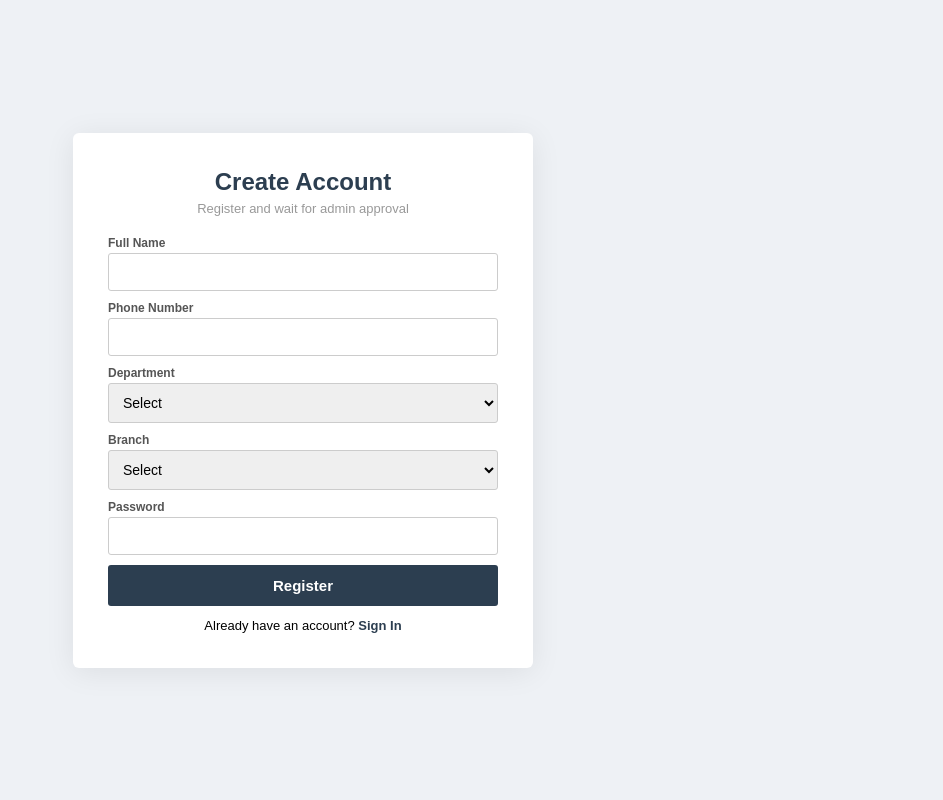
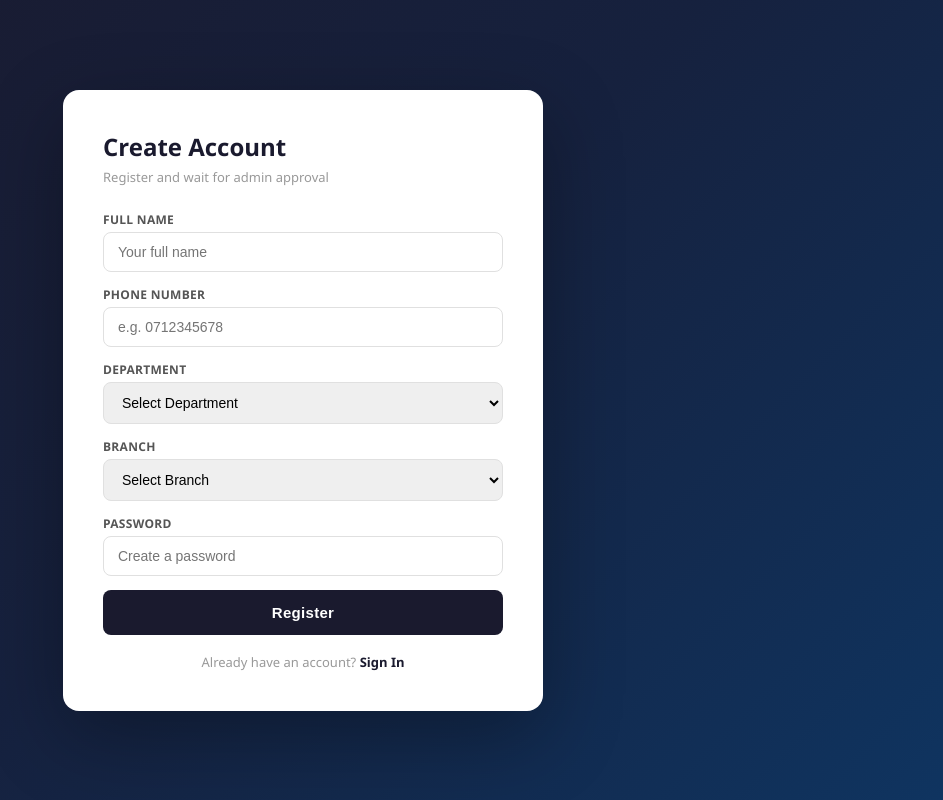
Before and after one commit to mediocareworkpulse/attendance-app, a Flask app: page /signup in a window 1280 px wide. Shown: the whole page, without its empty margins (337-1280 px from the left). Run offline with Flask 3, Linux system fonts and the light colour scheme; data that the repository does not hold is empty.

Commit message:
Update signup.html

```diff
--- a/templates/signup.html
+++ b/templates/signup.html
@@ -1,9 +1,24 @@
 <!DOCTYPE html>
 <html lang="en">
 <head>
-    <meta charset="UTF-8"><meta name="viewport" content="width=device-width, initial-scale=1.0"><title>Sign Up</title>
+    <meta charset="UTF-8">
+    <meta name="viewport" content="width=device-width, initial-scale=1.0">
+    <title>WorkPulse — Register</title>
     <style>
-        *{margin:0;padding:0;box-sizing:border-box}body{font-family:Arial,sans-serif;display:flex;justify-content:center;align-items:center;min-height:100vh;background:#eef1f5}.box{background:#fff;padding:35px;width:460px;border-radius:6px;box-shadow:0 4px 30px rgba(0,0,0,.08)}h2{text-align:center;color:#2c3e50;margin-bottom:5px}.sub{text-align:center;color:#999;font-size:13px;margin-bottom:20px}.err{padding:10px;background:#fce4e4;border-left:4px solid #c0392b;color:#721c24;margin-bottom:15px;font-size:13px}.suc{padding:10px;background:#e8f5e9;border-left:4px solid #27ae60;color:#155724;margin-bottom:15px;font-size:13px}label{display:block;margin-bottom:3px;font-size:12px;font-weight:600;color:#555}input,select{width:100%;border:1px solid #ccc;padding:10px;font-size:14px;border-radius:3px;margin-bottom:10px}button{width:100%;padding:12px;background:#2c3e50;color:#fff;border:none;font-size:15px;font-weight:600;border-radius:3px;cursor:pointer}button:hover{background:#1a252f}.link{text-align:center;margin-top:12px;font-size:13px}.link a{color:#2c3e50;text-decoration:none;font-weight:600}
+        *{margin:0;padding:0;box-sizing:border-box}
+        body{font-family:'Segoe UI',system-ui,-apple-system,sans-serif;display:flex;justify-content:center;align-items:center;min-height:100vh;background:linear-gradient(135deg,#1a1a2e 0%,#16213e 50%,#0f3460 100%);padding:20px}
+        .box{background:#fff;padding:40px;width:480px;border-radius:16px;box-shadow:0 25px 80px rgba(0,0,0,.3)}
+        h2{font-size:24px;font-weight:700;color:#1a1a2e;margin-bottom:5px}
+        .sub{color:#999;font-size:13px;margin-bottom:25px}
+        .err{padding:12px 15px;background:#fef0ef;border-left:4px solid #e74c3c;color:#c0392b;margin-bottom:15px;font-size:13px;border-radius:6px;font-weight:500}
+        .suc{padding:12px 15px;background:#edfaf2;border-left:4px solid #27ae60;color:#1e7e34;margin-bottom:15px;font-size:13px;border-radius:6px;font-weight:500}
+        label{display:block;margin-bottom:4px;font-size:12px;font-weight:600;color:#555;text-transform:uppercase;letter-spacing:.3px}
+        input,select{width:100%;border:1.5px solid #e0e0e0;padding:11px 14px;font-size:14px;border-radius:8px;margin-bottom:14px;transition:border-color .2s}
+        input:focus,select:focus{outline:none;border-color:#1a1a2e}
+        button{width:100%;padding:14px;background:#1a1a2e;color:#fff;border:none;font-size:15px;font-weight:700;border-radius:8px;cursor:pointer;letter-spacing:.3px;transition:all .2s}
+        button:hover{background:#2d2d4e;transform:translateY(-1px);box-shadow:0 8px 20px rgba(0,0,0,.15)}
+        .link{text-align:center;margin-top:18px;font-size:13px;color:#999}
+        .link a{color:#1a1a2e;text-decoration:none;font-weight:700}
     </style>
 </head>
 <body>
@@ -13,11 +28,11 @@
         {% if error %}<div class="err">{{ error }}</div>{% endif %}
         {% if success %}<div class="suc">{{ success }}</div>{% endif %}
         <form method="POST">
-            <label>Full Name</label><input type="text" name="full_name" required>
-            <label>Phone Number</label><input type="text" name="phone" required>
-            <label>Department</label><select name="department" required><option value="">Select</option>{% for d in departments %}<option value="{{ d }}">{{ d }}</option>{% endfor %}</select>
-            <label>Branch</label><select name="branch"><option value="">Select</option>{% for b in branches %}<option value="{{ b }}">{{ b }}</option>{% endfor %}</select>
-            <label>Password</label><input type="password" name="password" required>
+            <label>Full Name</label><input type="text" name="full_name" required placeholder="Your full name">
+            <label>Phone Number</label><input type="text" name="phone" required placeholder="e.g. 0712345678">
+            <label>Department</label><select name="department" required><option value="">Select Department</option>{% for d in departments %}<option value="{{ d }}">{{ d }}</option>{% endfor %}</select>
+            <label>Branch</label><select name="branch"><option value="">Select Branch</option>{% for b in branches %}<option value="{{ b }}">{{ b }}</option>{% endfor %}</select>
+            <label>Password</label><input type="password" name="password" required placeholder="Create a password">
             <button type="submit">Register</button>
         </form>
         <p class="link">Already have an account? <a href="/login">Sign In</a></p>
```
